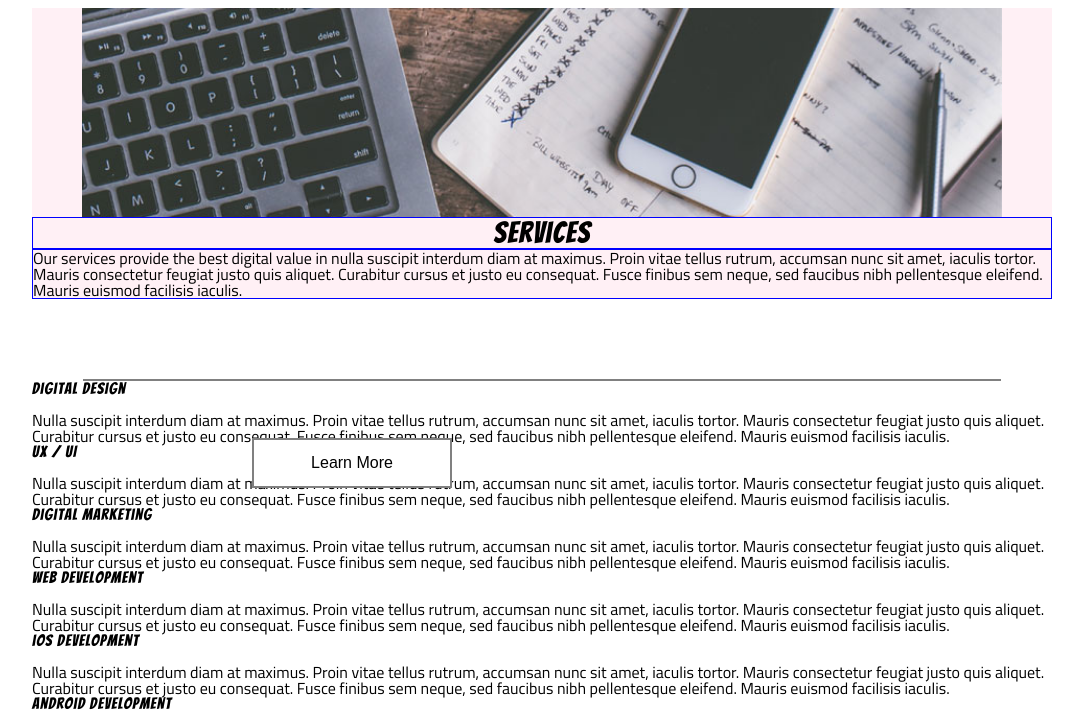
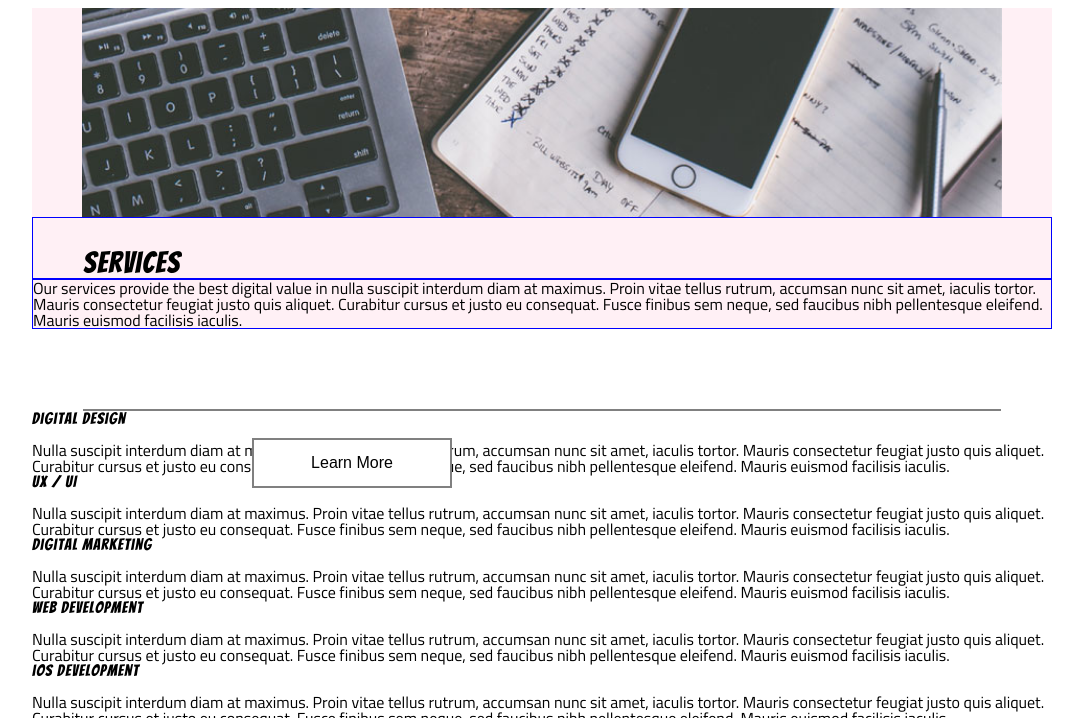
Before and after one commit to maribelcuales/FlexBox-UI-III-Flexbox-, a website: page great-idea/services.html in a window 1280 px wide. Shown: the part 82-800 px from the top of the page, without its empty margins (98-1181 px from the left). Drawn offline with Linux system fonts and the light colour scheme.

Commit message:
Set services-header h1 flex-direction to row and added padding values.

```diff
--- a/great-idea/css/index.css
+++ b/great-idea/css/index.css
@@ -368,6 +368,10 @@ footer {
 	height: 20%;
 	font-size: 30px;
 	margin: auto;
+	flex-direction: row;
+	padding-top: 30px;
+	padding-left: 50px;
+	padding-right: 50px;
 	border: 1px solid blue;
 }
 
```
